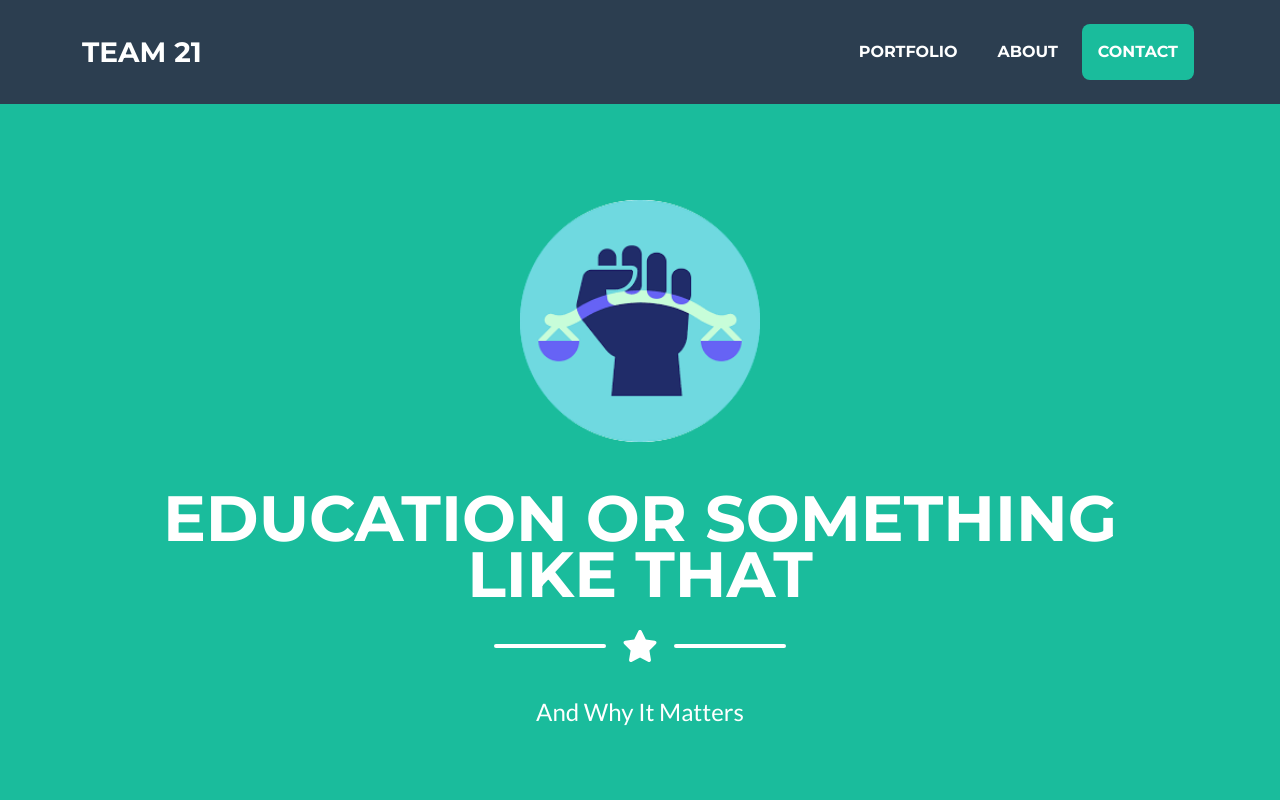
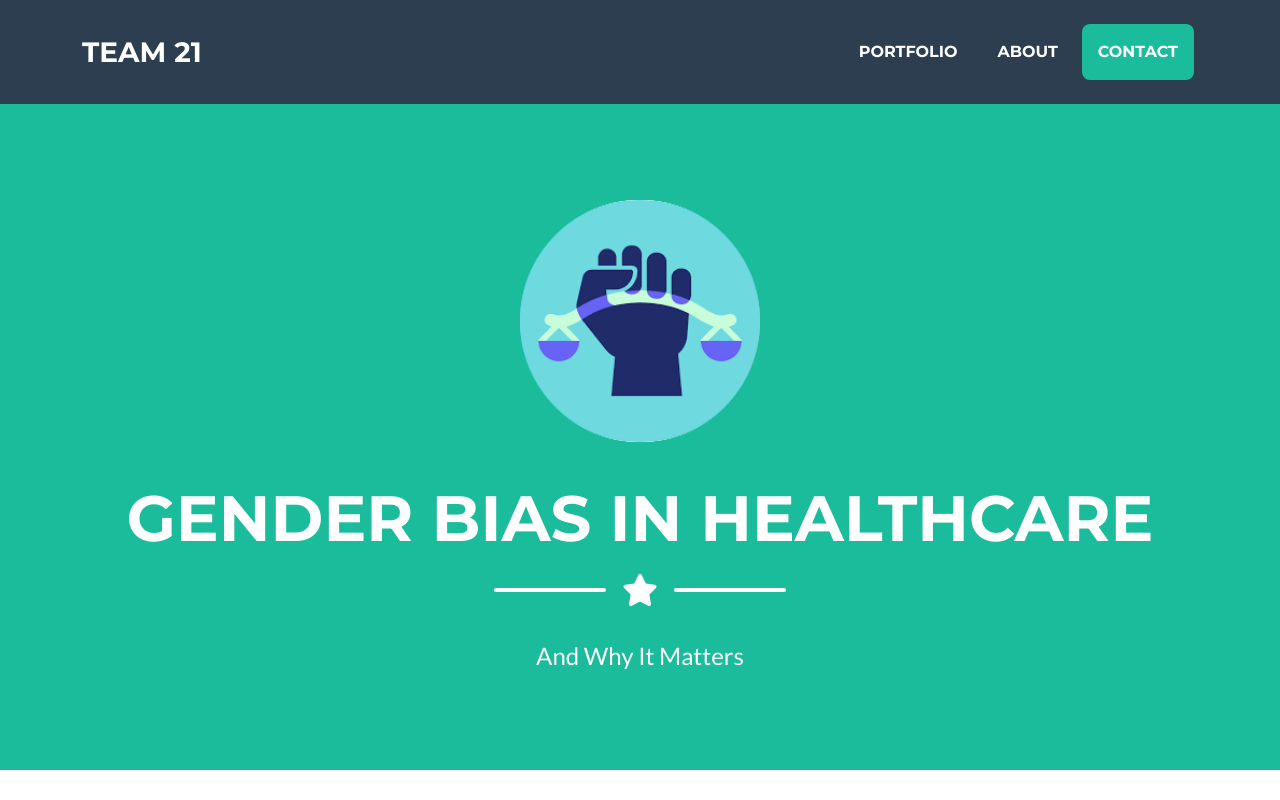
Before and after one commit to DTMason/ISS210SS23-Team-21, a plain HTML site: page index.html in a window 1280 px wide. Shown: the top 800 px of the page. Drawn offline with nearby package versions, Linux system fonts and the light colour scheme.

Commit message:
Update index.html

```diff
--- a/index.html
+++ b/index.html
@@ -40,7 +40,7 @@
                 <!-- Masthead Avatar Image-->
                 <img class="masthead-avatar mb-5" src="assets/img/portfolio/ISSfront (1).png" alt="..." />
                 <!-- Masthead Heading-->
-                <h1 class="masthead-heading text-uppercase mb-0">Education Or Something Like That</h1>
+                <h1 class="masthead-heading text-uppercase mb-0">Gender Bias in Healthcare</h1>
                 <!-- Icon Divider-->
                 <div class="divider-custom divider-light">
                     <div class="divider-custom-line"></div>
```
